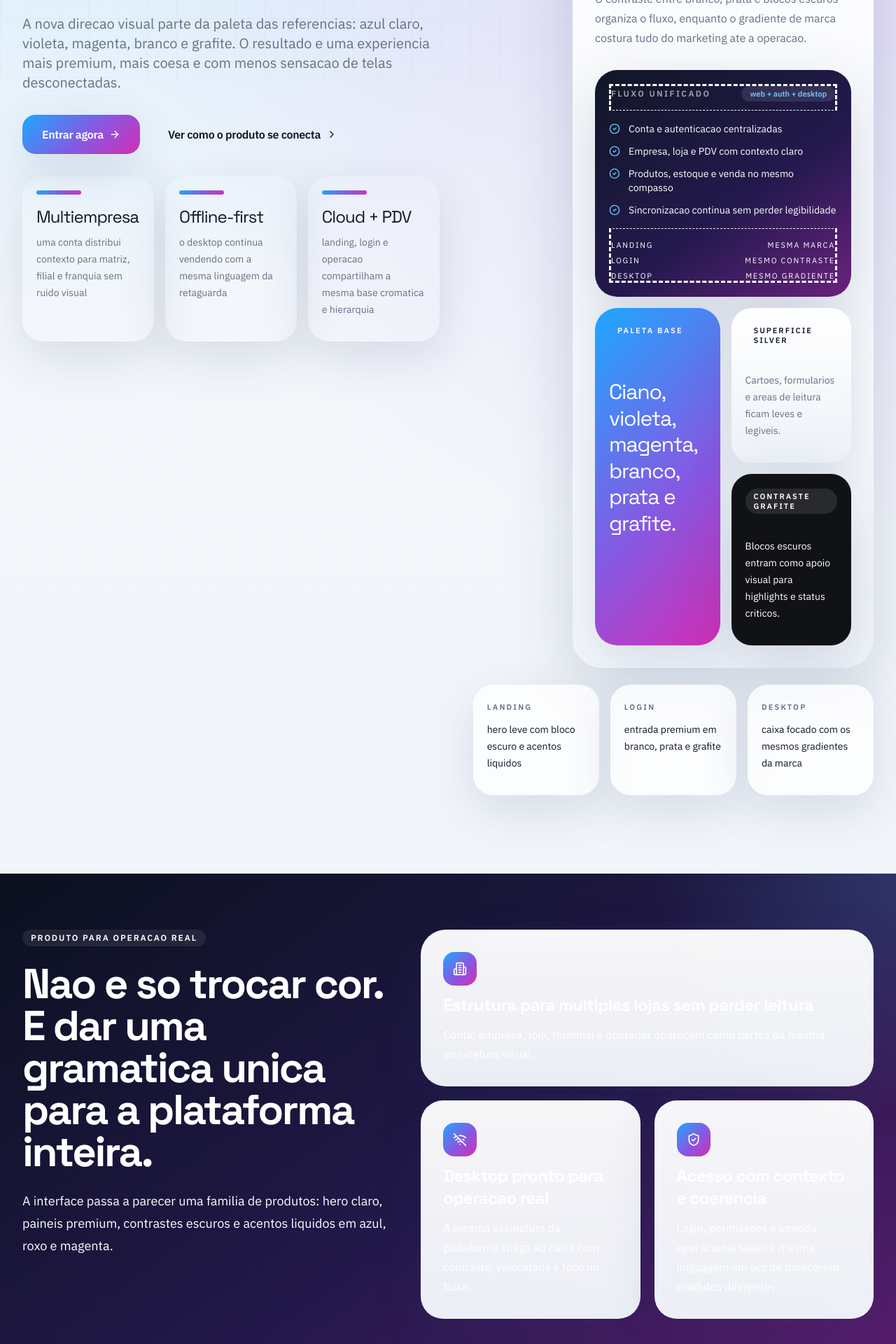
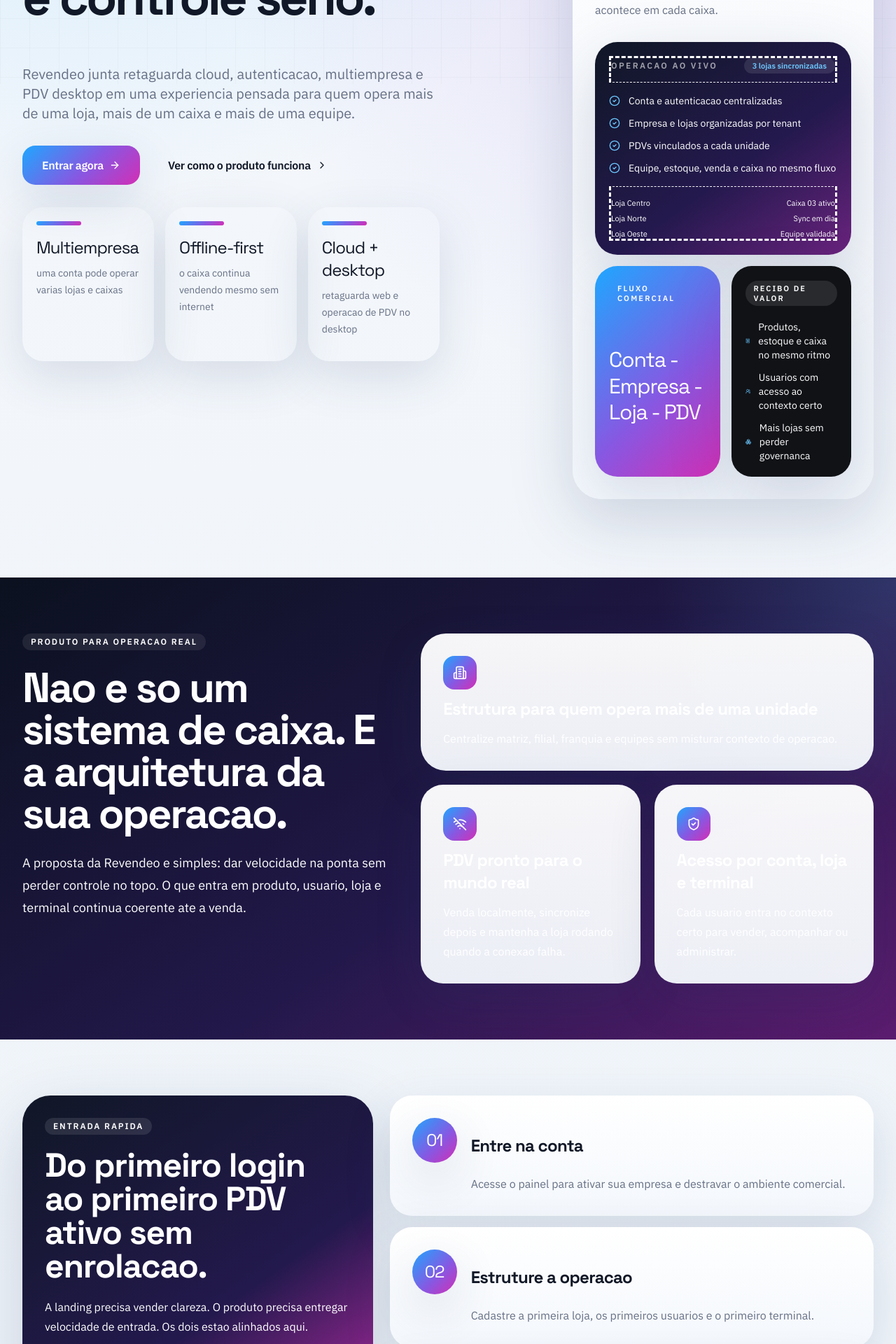
Before and after one commit to fernandinhomartins40/pdv, a Next.js app in the folder apps/web/: page / in a window 1280 px wide. Shown: the part 520-2440 px from the top of the page at 70% size. Built offline with nearby package versions, Linux system fonts and the light colour scheme.

Commit message:
Restaura copy de produto na landing e auth

```diff
--- a/apps/web/app/login/page.tsx
+++ b/apps/web/app/login/page.tsx
@@ -7,22 +7,7 @@
       <section className="auth-aside">
         <span className="landing-kicker">Entrar</span>
         <h1>Continue de onde sua operacao parou.</h1>
-        <p>Use sua conta para acessar empresas, lojas e PDVs vinculados ao seu usuario com a mesma assinatura visual do produto inteiro.</p>
-        <div className="auth-preview-grid">
-          <article className="auth-preview-card dark">
-            <strong>Mesmo contraste</strong>
-            <span>Login, painel e PDV agora compartilham grafite profundo, superficies claras e gradiente de marca.</span>
-          </article>
-          <article className="auth-preview-card">
-            <strong>Entrada clara</strong>
-            <span>O usuario entende que esta entrando no mesmo sistema, nao em uma tela paralela.</span>
-          </article>
-        </div>
-        <div className="auth-proof-list">
-          <span>Cloud + desktop</span>
-          <span>Login coerente</span>
-          <span>Multiempresa</span>
-        </div>
+        <p>Use sua conta para acessar empresas, lojas e PDVs vinculados ao seu usuario.</p>
         <div className="auth-aside-links">
           <Link href="/">Voltar para a landing</Link>
           <Link href="/registro">Criar conta</Link>
@@ -30,7 +15,6 @@
       </section>
       <section className="auth-card">
         <h2>Acessar painel</h2>
-        <p className="auth-intro">Entre no mesmo ambiente visual que organiza landing, retaguarda e operacao do caixa.</p>
         <AuthForm mode="login" />
       </section>
     </main>
--- a/apps/web/app/page.tsx
+++ b/apps/web/app/page.tsx
@@ -1,13 +1,16 @@
 import Link from "next/link";
 import {
   ArrowRight,
+  Boxes,
   Building2,
   CheckCircle2,
   ChevronRight,
   Cloud,
   MonitorSmartphone,
+  Receipt,
   ShieldCheck,
   Store,
+  Users2,
   WifiOff
 } from "lucide-react";
 import { Badge } from "../components/ui/badge";
@@ -15,55 +18,55 @@
 import { Card, CardContent, CardDescription, CardHeader, CardTitle } from "../components/ui/card";
 
 const proof = [
-  { value: "Multiempresa", label: "uma conta distribui contexto para matriz, filial e franquia sem ruido visual" },
-  { value: "Offline-first", label: "o desktop continua vendendo com a mesma linguagem da retaguarda" },
-  { value: "Cloud + PDV", label: "landing, login e operacao compartilham a mesma base cromatica e hierarquia" }
+  { value: "Multiempresa", label: "uma conta pode operar varias lojas e caixas" },
+  { value: "Offline-first", label: "o caixa continua vendendo mesmo sem internet" },
+  { value: "Cloud + desktop", label: "retaguarda web e operacao de PDV no desktop" }
 ];
 
 const pillars = [
   {
     icon: Building2,
-    title: "Estrutura para multiplas lojas sem perder leitura",
-    description: "Conta, empresa, loja, terminal e operador aparecem como partes da mesma arquitetura visual."
+    title: "Estrutura para quem opera mais de uma unidade",
+    description: "Centralize matriz, filial, franquia e equipes sem misturar contexto de operacao."
   },
   {
     icon: WifiOff,
-    title: "Desktop pronto para operacao real",
-    description: "A mesma assinatura da plataforma chega ao caixa com contraste, velocidade e foco no fluxo."
+    title: "PDV pronto para o mundo real",
+    description: "Venda localmente, sincronize depois e mantenha a loja rodando quando a conexao falha."
   },
   {
     icon: ShieldCheck,
-    title: "Acesso com contexto e coerencia",
-    description: "Login, permissoes e jornada operacional falam a mesma linguagem em vez de parecerem produtos diferentes."
+    title: "Acesso por conta, loja e terminal",
+    description: "Cada usuario entra no contexto certo para vender, acompanhar ou administrar."
   }
 ];
 
 const operationalFlow = [
   "Conta e autenticacao centralizadas",
-  "Empresa, loja e PDV com contexto claro",
-  "Produtos, estoque e venda no mesmo compasso",
-  "Sincronizacao continua sem perder legibilidade"
+  "Empresa e lojas organizadas por tenant",
+  "PDVs vinculados a cada unidade",
+  "Equipe, estoque, venda e caixa no mesmo fluxo"
 ];
 
 const modules = [
   {
-    icon: Cloud,
-    eyebrow: "Retaguarda cloud",
-    title: "Paineis e modulos administrativos em superficies claras com gradientes de marca.",
+    icon: Store,
+    eyebrow: "Retaguarda",
+    title: "Backoffice para controlar produtos, estoque, XML e financeiro.",
     tone:
       "border border-transparent bg-[linear-gradient(135deg,#1ea7ff,#8758e2_58%,#d42eb5)] text-white shadow-float"
   },
   {
     icon: MonitorSmartphone,
-    eyebrow: "Login e entrada",
-    title: "Acesso com cartao branco, detalhes premium e contraponto escuro para passar consistencia.",
+    eyebrow: "Frente de caixa",
+    title: "Aplicativo desktop focado em velocidade, leitura e continuidade operacional.",
     tone:
       "border border-[#101726]/8 bg-[linear-gradient(180deg,rgba(255,255,255,0.98),rgba(242,246,251,0.98))] text-[#111827] shadow-ink"
   },
   {
-    icon: Store,
-    eyebrow: "Desktop operacional",
-    title: "PDV com superficies solidas, destaques em azul e magenta e comandos que continuam rapidos.",
+    icon: Cloud,
+    eyebrow: "Gestao",
+    title: "Painel online para acompanhar a operacao e escalar para varias lojas.",
     tone:
       "border border-white/10 bg-[linear-gradient(145deg,#101726,#24194e_58%,#6a237e)] text-white shadow-float"
   }
@@ -72,25 +75,19 @@
 const onboarding = [
   {
     step: "01",
-    title: "Entre no ambiente",
-    description: "O login ja prepara o usuario para a mesma identidade visual do painel e do PDV."
+    title: "Entre na conta",
+    description: "Acesse o painel para ativar sua empresa e destravar o ambiente comercial."
   },
   {
     step: "02",
     title: "Estruture a operacao",
-    description: "Empresa, primeira loja, usuarios e primeiro terminal entram em um fluxo com hierarquia clara."
+    description: "Cadastre a primeira loja, os primeiros usuarios e o primeiro terminal."
   },
   {
     step: "03",
-    title: "Ligue o desktop",
-    description: "O app local herda a mesma paleta, os mesmos acentos e a mesma sensacao de produto unico."
+    title: "Conecte o PDV",
+    description: "Configure o desktop, sincronize produtos e comece a operar sem improviso."
   }
-];
-
-const moments = [
-  { label: "Landing", value: "hero leve com bloco escuro e acentos liquidos" },
-  { label: "Login", value: "entrada premium em branco, prata e grafite" },
-  { label: "Desktop", value: "caixa focado com os mesmos gradientes da marca" }
 ];
 
 export default function LandingPage() {
@@ -138,17 +135,16 @@
           <div className="grid gap-12 pt-14 lg:grid-cols-[1.02fr_0.98fr] lg:items-start">
             <div className="flex flex-col gap-8">
               <Badge variant="accent" className="w-fit border-0">
-                Sistema unico do primeiro clique ao primeiro fechamento de caixa
+                SaaS para quem vende na loja e governa a operacao inteira
               </Badge>
 
               <div className="space-y-6">
                 <h1 className="max-w-4xl font-display text-5xl leading-[0.92] tracking-[-0.05em] text-[#111827] md:text-7xl">
-                  Uma identidade so para landing, login e desktop.
+                  Seu varejo nao precisa escolher entre caixa rapido e controle serio.
                 </h1>
                 <p className="max-w-2xl text-lg leading-8 text-[#667085] md:text-xl">
-                  A nova direcao visual parte da paleta das referencias: azul claro, violeta, magenta, branco e
-                  grafite. O resultado e uma experiencia mais premium, mais coesa e com menos sensacao de telas
-                  desconectadas.
+                  Revendeo junta retaguarda cloud, autenticacao, multiempresa e PDV desktop em uma experiencia pensada
+                  para quem opera mais de uma loja, mais de um caixa e mais de uma equipe.
                 </p>
               </div>
 
@@ -161,7 +157,7 @@
                 </Button>
                 <Button asChild variant="secondary" size="lg">
                   <a href="#produto">
-                    Ver como o produto se conecta
+                    Ver como o produto funciona
                     <ChevronRight className="size-4" />
                   </a>
                 </Button>
@@ -189,24 +185,22 @@
               <Card className="relative z-10 ml-auto mt-12 max-w-[430px] overflow-hidden rounded-[2.6rem] border-white/60 bg-white/76 shadow-float backdrop-blur-xl">
                 <CardHeader className="space-y-5">
                   <Badge variant="outline" className="w-fit border-[#101726]/8 bg-white/70 text-[#111827]">
-                    Conceito visual aplicado
+                    Visao da operacao
                   </Badge>
                   <div className="space-y-3">
-                    <CardTitle className="text-4xl text-[#111827]">
-                      A mesma assinatura premium aparece em todas as entradas do produto.
-                    </CardTitle>
+                    <CardTitle className="text-4xl text-[#111827]">Uma camada unica entre conta, loja, PDV e venda.</CardTitle>
                     <CardDescription className="max-w-lg text-base leading-7 text-[#667085]">
-                      O contraste entre branco, prata e blocos escuros organiza o fluxo, enquanto o gradiente de marca
-                      costura tudo do marketing ate a operacao.
+                      Menos gambiarra entre sistemas, menos dependencia de planilha e mais leitura do que acontece em cada
+                      caixa.
                     </CardDescription>
                   </div>
                 </CardHeader>
                 <CardContent className="grid gap-4">
                   <div className="rounded-[2rem] bg-[linear-gradient(145deg,#101726,#24194e_58%,#6a237e)] p-5 text-white shadow-float">
                     <div className="flex items-center justify-between border-b border-dashed border-white/12 pb-3">
-                      <span className="text-xs font-semibold uppercase tracking-[0.2em] text-white/60">Fluxo unificado</span>
+                      <span className="text-xs font-semibold uppercase tracking-[0.2em] text-white/60">Operacao ao vivo</span>
                       <span className="rounded-full bg-white/10 px-3 py-1 text-[11px] font-semibold text-[#6cc8ff]">
-                        web + auth + desktop
+                        3 lojas sincronizadas
                       </span>
                     </div>
                     <div className="space-y-3 py-4 text-sm text-white/84">
@@ -217,18 +211,18 @@
                         </div>
                       ))}
                     </div>
-                    <div className="grid gap-2 border-t border-dashed border-white/12 pt-4 text-[11px] uppercase tracking-[0.16em] text-white/56">
+                    <div className="grid gap-2 border-t border-dashed border-white/12 pt-4 text-[11px] text-white/56">
                       <div className="flex justify-between">
-                        <span>Landing</span>
-                        <span>mesma marca</span>
+                        <span>Loja Centro</span>
+                        <span>Caixa 03 ativo</span>
                       </div>
                       <div className="flex justify-between">
-                        <span>Login</span>
-                        <span>mesmo contraste</span>
+                        <span>Loja Norte</span>
+                        <span>Sync em dia</span>
                       </div>
                       <div className="flex justify-between">
-                        <span>Desktop</span>
-                        <span>mesmo gradiente</span>
+                        <span>Loja Oeste</span>
+                        <span>Equipe validada</span>
                       </div>
                     </div>
                   </div>
@@ -236,48 +230,35 @@
                   <div className="grid gap-4 sm:grid-cols-[1.02fr_0.98fr]">
                     <div className="rounded-[2rem] bg-[linear-gradient(135deg,#1ea7ff,#8758e2_58%,#d42eb5)] p-5 text-white shadow-ink">
                       <div className="mb-7 inline-flex rounded-full bg-white/14 px-3 py-1 text-[11px] font-semibold uppercase tracking-[0.2em]">
-                        Paleta base
+                        Fluxo comercial
                       </div>
                       <p className="max-w-xs font-display text-3xl leading-tight tracking-[-0.04em]">
-                        Ciano, violeta, magenta, branco, prata e grafite.
+                        Conta - Empresa - Loja - PDV
                       </p>
                     </div>
 
-                    <div className="grid gap-4">
-                      <div className="rounded-[1.8rem] border border-[#101726]/8 bg-[linear-gradient(180deg,#ffffff,#edf2f8)] p-5 text-[#111827] shadow-ink">
-                        <div className="mb-5 inline-flex rounded-full bg-[#101726]/6 px-3 py-1 text-[11px] font-semibold uppercase tracking-[0.18em]">
-                          Superficie silver
+                    <div className="rounded-[1.8rem] bg-[#101216] p-5 text-white shadow-float">
+                      <div className="mb-5 inline-flex rounded-full bg-white/10 px-3 py-1 text-[11px] font-semibold uppercase tracking-[0.18em]">
+                        Recibo de valor
+                      </div>
+                      <div className="space-y-3 text-sm text-white/74">
+                        <div className="flex items-center gap-3">
+                          <Receipt className="size-4 text-[#6cc8ff]" />
+                          <span>Produtos, estoque e caixa no mesmo ritmo</span>
                         </div>
-                        <p className="text-sm leading-6 text-[#667085]">
-                          Cartoes, formularios e areas de leitura ficam leves e legiveis.
-                        </p>
-                      </div>
-                      <div className="rounded-[1.8rem] bg-[#101216] p-5 text-white shadow-float">
-                        <div className="mb-5 inline-flex rounded-full bg-white/10 px-3 py-1 text-[11px] font-semibold uppercase tracking-[0.18em]">
-                          Contraste grafite
+                        <div className="flex items-center gap-3">
+                          <Users2 className="size-4 text-[#6cc8ff]" />
+                          <span>Usuarios com acesso ao contexto certo</span>
                         </div>
-                        <p className="text-sm leading-6 text-white/74">
-                          Blocos escuros entram como apoio visual para highlights e status criticos.
-                        </p>
+                        <div className="flex items-center gap-3">
+                          <Boxes className="size-4 text-[#6cc8ff]" />
+                          <span>Mais lojas sem perder governanca</span>
+                        </div>
                       </div>
                     </div>
                   </div>
                 </CardContent>
               </Card>
-
-              <div className="relative z-10 mt-6 grid gap-4 sm:grid-cols-3">
-                {moments.map((item) => (
-                  <div
-                    key={item.label}
-                    className="rounded-[1.8rem] border border-[#101726]/8 bg-white/80 p-5 shadow-ink backdrop-blur"
-                  >
-                    <span className="text-[11px] font-semibold uppercase tracking-[0.2em] text-[#667085]">
-                      {item.label}
-                    </span>
-                    <p className="mt-3 text-sm leading-6 text-[#111827]">{item.value}</p>
-                  </div>
-                ))}
-              </div>
             </div>
           </div>
         </div>
@@ -297,11 +278,11 @@
               Produto para operacao real
             </Badge>
             <h2 className="font-display text-4xl leading-tight tracking-[-0.04em] md:text-6xl">
-              Nao e so trocar cor. E dar uma gramatica unica para a plataforma inteira.
+              Nao e so um sistema de caixa. E a arquitetura da sua operacao.
             </h2>
             <p className="max-w-xl text-lg leading-8 text-white/74">
-              A interface passa a parecer uma familia de produtos: hero claro, paineis premium, contrastes escuros e
-              acentos liquidos em azul, roxo e magenta.
+              A proposta da Revendeo e simples: dar velocidade na ponta sem perder controle no topo. O que entra em
+              produto, usuario, loja e terminal continua coerente ate a venda.
             </p>
           </div>
 
@@ -337,14 +318,14 @@
           <Card className="overflow-hidden rounded-[2.5rem] border-0 bg-[linear-gradient(145deg,#101726,#23194d_56%,#d42eb5)] text-white shadow-float">
             <CardHeader className="space-y-5">
               <Badge variant="outline" className="w-fit border-white/14 bg-white/10 text-white">
-                Entrada coerente
+                Entrada rapida
               </Badge>
               <CardTitle className="text-4xl text-white md:text-5xl">
-                O mesmo design conduz a jornada do marketing ate o primeiro PDV ativo.
+                Do primeiro login ao primeiro PDV ativo sem enrolacao.
               </CardTitle>
               <CardDescription className="max-w-md text-base leading-7 text-white/74">
-                A entrada deixa de parecer uma troca abrupta entre produtos diferentes e passa a funcionar como um mesmo
-                sistema com etapas claras.
+                A landing precisa vender clareza. O produto precisa entregar velocidade de entrada. Os dois estao alinhados
+                aqui.
               </CardDescription>
             </CardHeader>
           </Card>
@@ -392,14 +373,13 @@
           <div className="grid gap-8 lg:grid-cols-[1.15fr_0.85fr] lg:items-end">
             <div className="space-y-5">
               <Badge variant="outline" className="w-fit border-white/15 bg-white/10 text-white">
-                Sistema unificado
+                Pronto para entrar
               </Badge>
               <h2 className="max-w-3xl font-display text-4xl leading-[0.94] tracking-[-0.04em] md:text-6xl">
-                O produto inteiro agora parte da mesma paleta e da mesma direcao visual.
+                Se a operacao e seria, a entrada no sistema tambem precisa ser.
               </h2>
               <p className="max-w-2xl text-lg leading-8 text-white/78">
-                Landing vende com a mesma energia que o login recebe e que o desktop executa. Isso reduz ruido e aumenta
-                percepcao de produto solido.
+                Entre no painel e avance para o contexto certo. A landing vende o produto. O login abre a operacao.
               </p>
             </div>
 
```
Also changed, not shown: apps/web/app/registro/page.tsx (+1 -17 lines).
